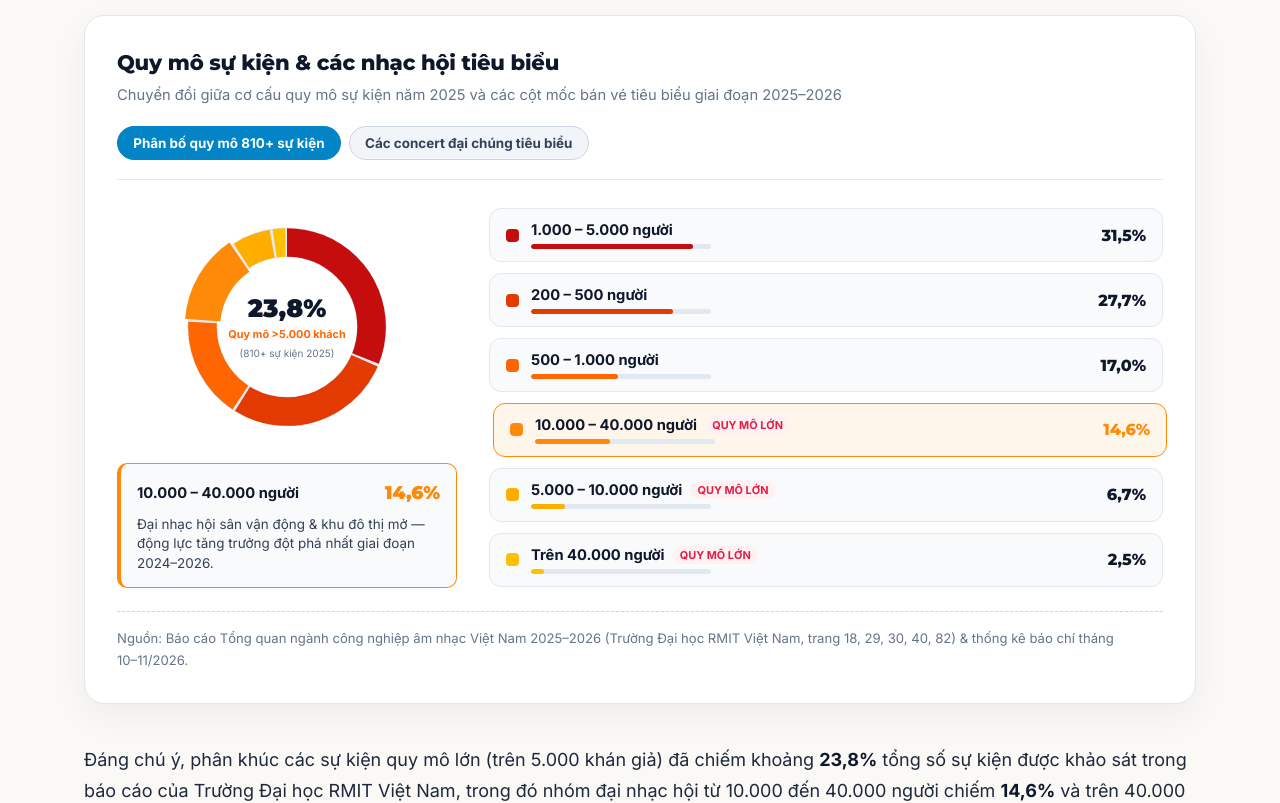
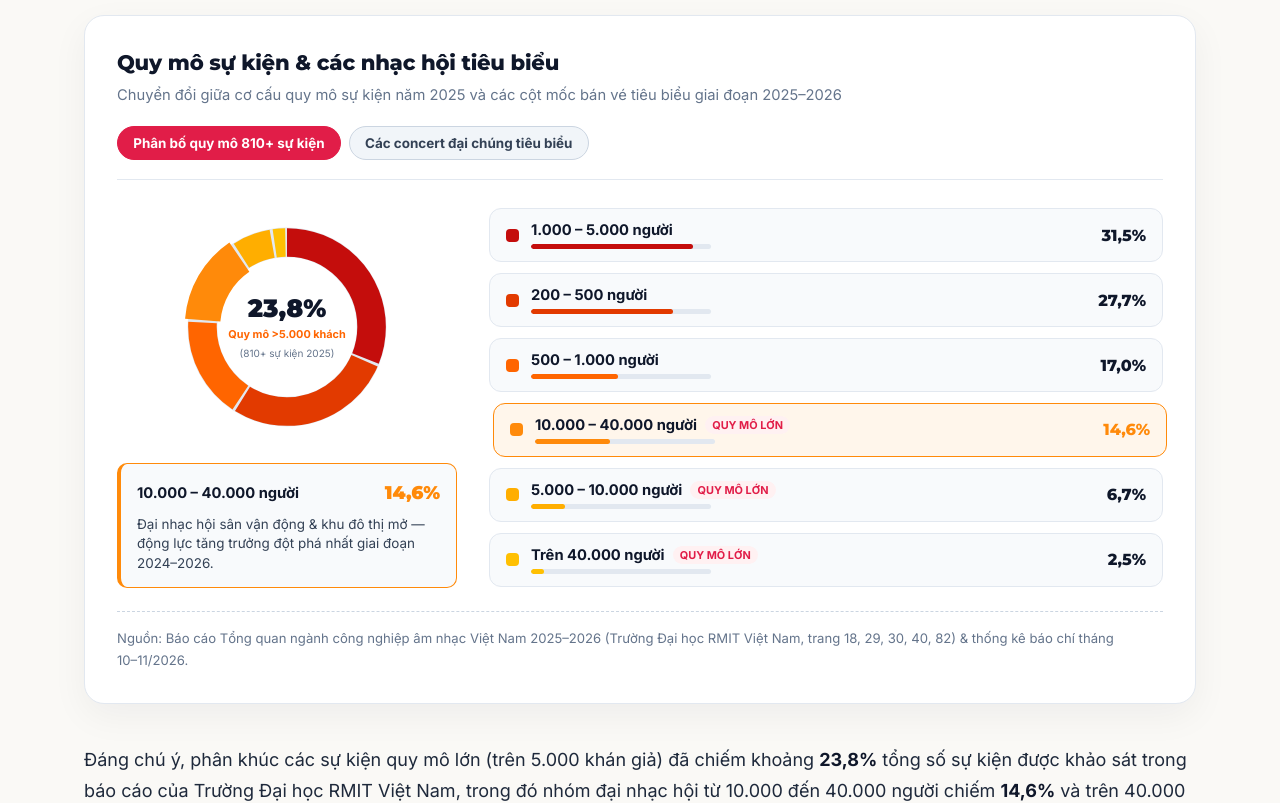
Before and after one commit to giahanluong192/mmj1, a Next.js app: page / in a window 1280 px wide. Shown: the part 1660-2463 px from the top of the page. Built offline with nearby package versions, Linux system fonts and the light colour scheme.

Commit message:
style(tabs): update active tab button color to accent-rose (#E11D48)

```diff
--- a/src/app/globals.css
+++ b/src/app/globals.css
@@ -800,17 +800,17 @@ textarea {
 
 .viz-tab-btn:hover {
   color: var(--text-primary);
-  border-color: var(--accent-blue);
+  border-color: var(--accent-rose);
 }
 
 .viz-tab-btn.active {
-  background: var(--accent-blue);
-  border-color: var(--accent-blue);
+  background: var(--accent-rose);
+  border-color: var(--accent-rose);
   color: #FFFFFF;
 }
 
 [data-theme="dark"] .viz-tab-btn.active {
-  color: #0B0C10;
+  color: #FFFFFF;
 }
 
 .viz-caption-footer {
```
